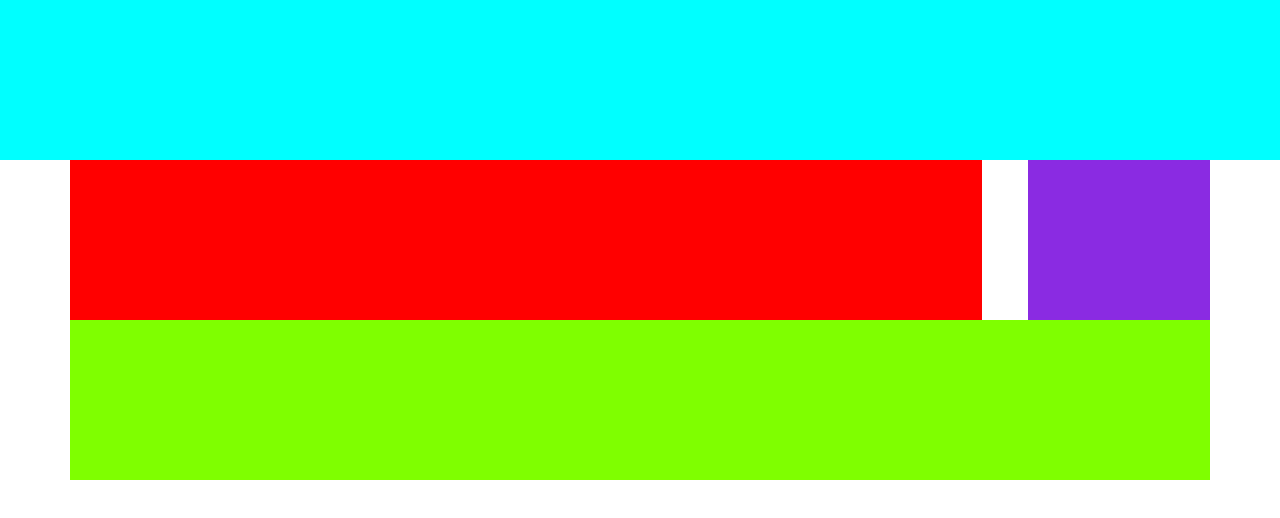
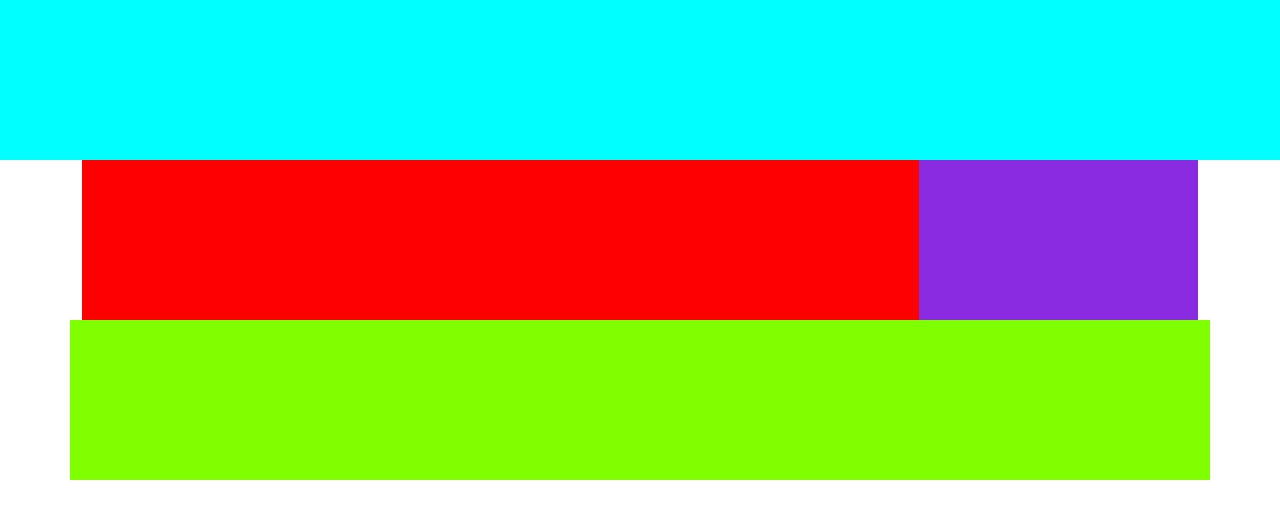
Before and after one commit to GiuliaLanari/Clone-di-LinkedIn-Team-3, a JavaScript app in the folder clone-di-linkedin/: page / in a window 1280 px wide. Shown: the top 518 px of the page. Built offline with nearby package versions, Linux system fonts and the light colour scheme.

Commit message:
upload col

```diff
--- a/clone-di-linkedin/src/App.css
+++ b/clone-di-linkedin/src/App.css
@@ -6,13 +6,11 @@
 #topMain {
   background-color: red;
   height: 20vh;
-  width: 80%;
 }
 
 #side {
   background-color: blueviolet;
   height: 20vh;
-  width: 16%;
 }
 
 #footer {
--- a/clone-di-linkedin/src/App.js
+++ b/clone-di-linkedin/src/App.js
@@ -13,9 +13,9 @@ function App() {
         </Row>
       </Container>
       <Container>
-        <Row className="justify-content-between">
-          <div id="topMain"></div>
-          <div id="side"></div>
+        <Row className="justify-content-between g-0">
+          <Col xs={9} id="topMain"></Col>
+          <Col xs={3} className=" p-2" id="side"></Col>
         </Row>
         <Row>
           <Col xs={12} id="footer"></Col>
```
